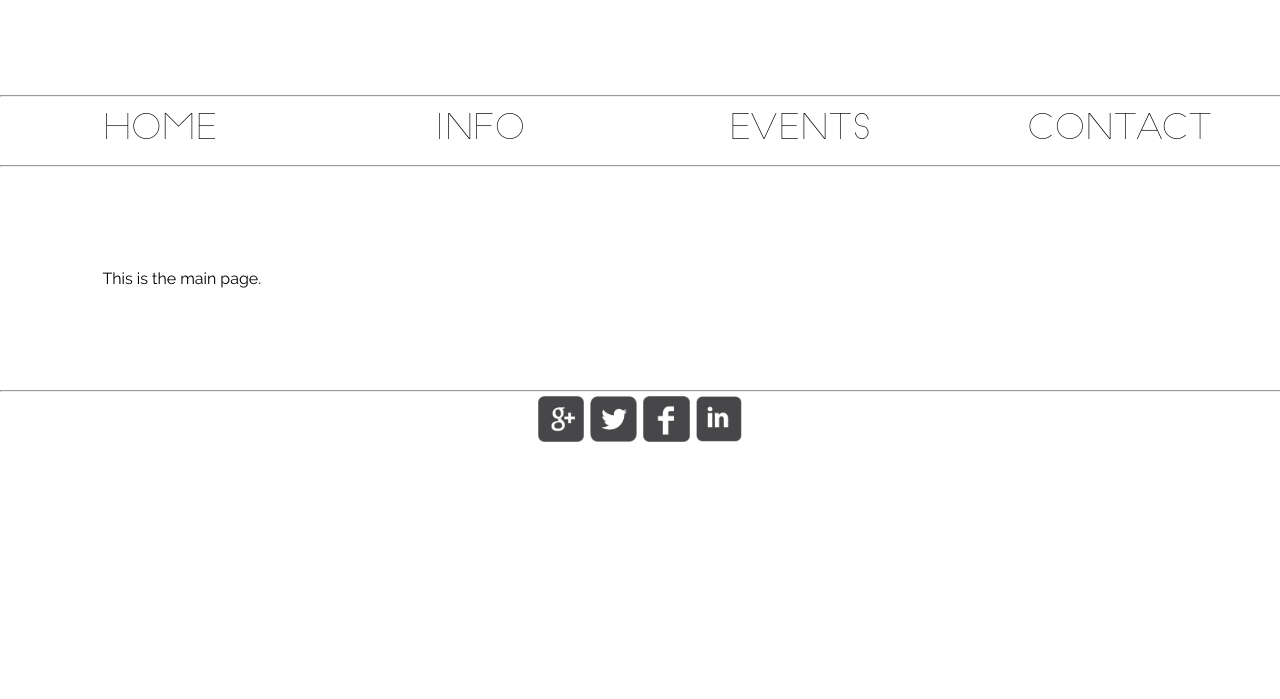
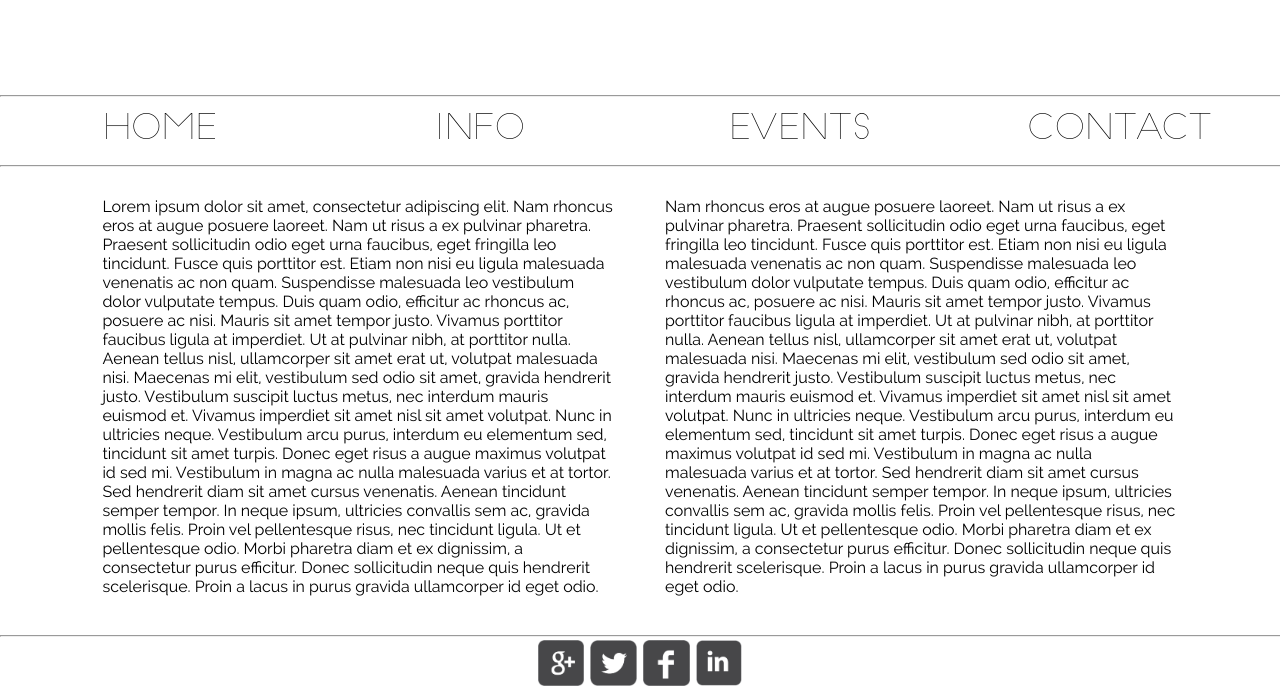
Before and after one commit to Superkuuk/CCS, a PHP site: page / in a window 1280 px wide. Shown: the part 369-1068 px from the top of the page. Before the commit the page ends 811 px from the top, so only its background shows below. Run offline with PHP 8.4, Linux system fonts and the light colour scheme; some web fonts are replaced.

Commit message:
Index and Style updated
index dummietext
style alles kloppend

```diff
--- a/index.php
+++ b/index.php
@@ -9,8 +9,8 @@
 <body>
     <header id="jumbotron"> <!-- foto, logo, etc. -->
             <?php include('header.php'); ?>
+    </header>
 
-    </header>
     <nav id="mainnav">
         <hr>
         <ul>
@@ -24,14 +24,48 @@
 
     <div id="mainpage">
         <div id="home" class="page">
-            This is the main page.
-     </div>
-
+            Lorem ipsum dolor sit amet, consectetur adipiscing elit.
+            Nam rhoncus eros at augue posuere laoreet. Nam ut risus a ex pulvinar pharetra.
+            Praesent sollicitudin odio eget urna faucibus, eget fringilla leo tincidunt. Fusce
+            quis porttitor est. Etiam non nisi eu ligula malesuada venenatis ac non quam.
+             Suspendisse malesuada leo vestibulum dolor vulputate tempus. Duis quam odio,
+             efficitur ac rhoncus ac, posuere ac nisi. Mauris sit amet tempor justo. Vivamus
+              porttitor faucibus ligula at imperdiet. Ut at pulvinar nibh, at porttitor nulla.
+               Aenean tellus nisl, ullamcorper sit amet erat ut, volutpat malesuada nisi.
+               Maecenas mi elit, vestibulum sed odio sit amet, gravida hendrerit justo.
+               Vestibulum suscipit luctus metus, nec interdum mauris euismod et. Vivamus
+               imperdiet sit amet nisl sit amet volutpat. Nunc in ultricies neque. Vestibulum
+               arcu purus, interdum eu elementum sed, tincidunt sit amet turpis. Donec eget
+               risus a augue maximus volutpat id sed mi. Vestibulum in magna ac nulla malesuada
+               varius et at tortor. Sed hendrerit diam sit amet cursus venenatis. Aenean tincidunt
+                semper tempor. In neque ipsum, ultricies convallis sem ac, gravida mollis
+                 felis. Proin vel pellentesque risus, nec tincidunt ligula. Ut et pellentesque
+                 odio. Morbi pharetra diam et ex dignissim, a consectetur purus efficitur.
+                  Donec sollicitudin neque quis hendrerit scelerisque. Proin a lacus in purus
+                  gravida ullamcorper id eget odio.
+    	            Nam rhoncus eros at augue posuere laoreet. Nam ut risus a ex pulvinar pharetra.
+            Praesent sollicitudin odio eget urna faucibus, eget fringilla leo tincidunt. Fusce
+            quis porttitor est. Etiam non nisi eu ligula malesuada venenatis ac non quam.
+             Suspendisse malesuada leo vestibulum dolor vulputate tempus. Duis quam odio,
+             efficitur ac rhoncus ac, posuere ac nisi. Mauris sit amet tempor justo. Vivamus
+              porttitor faucibus ligula at imperdiet. Ut at pulvinar nibh, at porttitor nulla.
+               Aenean tellus nisl, ullamcorper sit amet erat ut, volutpat malesuada nisi.
+               Maecenas mi elit, vestibulum sed odio sit amet, gravida hendrerit justo.
+               Vestibulum suscipit luctus metus, nec interdum mauris euismod et. Vivamus
+               imperdiet sit amet nisl sit amet volutpat. Nunc in ultricies neque. Vestibulum
+               arcu purus, interdum eu elementum sed, tincidunt sit amet turpis. Donec eget
+               risus a augue maximus volutpat id sed mi. Vestibulum in magna ac nulla malesuada
+               varius et at tortor. Sed hendrerit diam sit amet cursus venenatis. Aenean tincidunt
+                semper tempor. In neque ipsum, ultricies convallis sem ac, gravida mollis
+                 felis. Proin vel pellentesque risus, nec tincidunt ligula. Ut et pellentesque
+                 odio. Morbi pharetra diam et ex dignissim, a consectetur purus efficitur.
+                  Donec sollicitudin neque quis hendrerit scelerisque. Proin a lacus in purus
+                  gravida ullamcorper id eget odio.
+     	</div>
     </div>
 
     <footer>
         <?php include('footer.php'); ?>
-
     </footer>
 </body>
 </html>
--- a/style/main.css
+++ b/style/main.css
@@ -24,7 +24,8 @@ header {
 }
 
 #mainnav {
-    position: relative;
+    position: absolute;
+    width: 100%;
 }
 #mainnav ul {
     margin: 0;
@@ -46,9 +47,14 @@ header {
 }
 
 .page {
-    margin-top: 8%;
-    margin-bottom: 8%;
-    margin-left: 8%;/* left side of home not yet defined correct*/
+    margin: 8% 8% 3% 8%;
+
+    -webkit-columns: 2; /* Chrome, Safari, Opera */
+    -moz-columns: 2; /* Firefox */
+    columns: 2;
+    -webkit-column-gap: 50px; /* Chrome, Safari, Opera */
+    -moz-column-gap: 50px; /* Firefox */
+    column-gap: 50px;
 }
 hr {
     width: 100%;
@@ -59,6 +65,11 @@ hr {
 /* Footer */
 footer {
     height: 8%;
+    width: 100%;
+    position: absolute;
+/*
+	bottom: 0;
+ */
 }
 .footer_icon img{
 	width: 100%;
```
